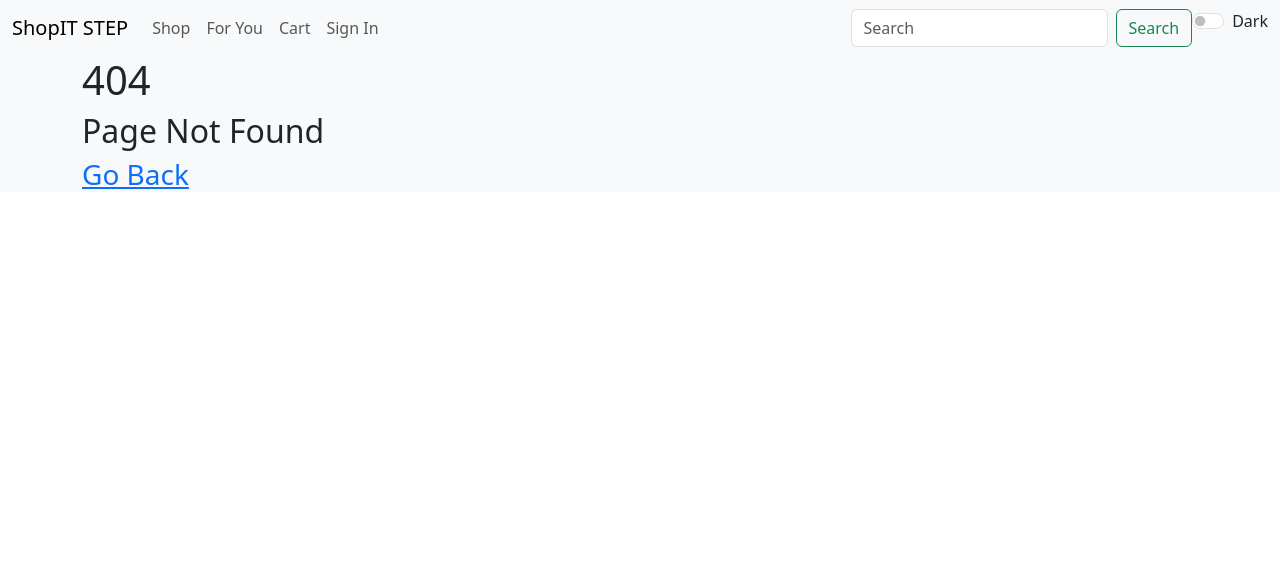
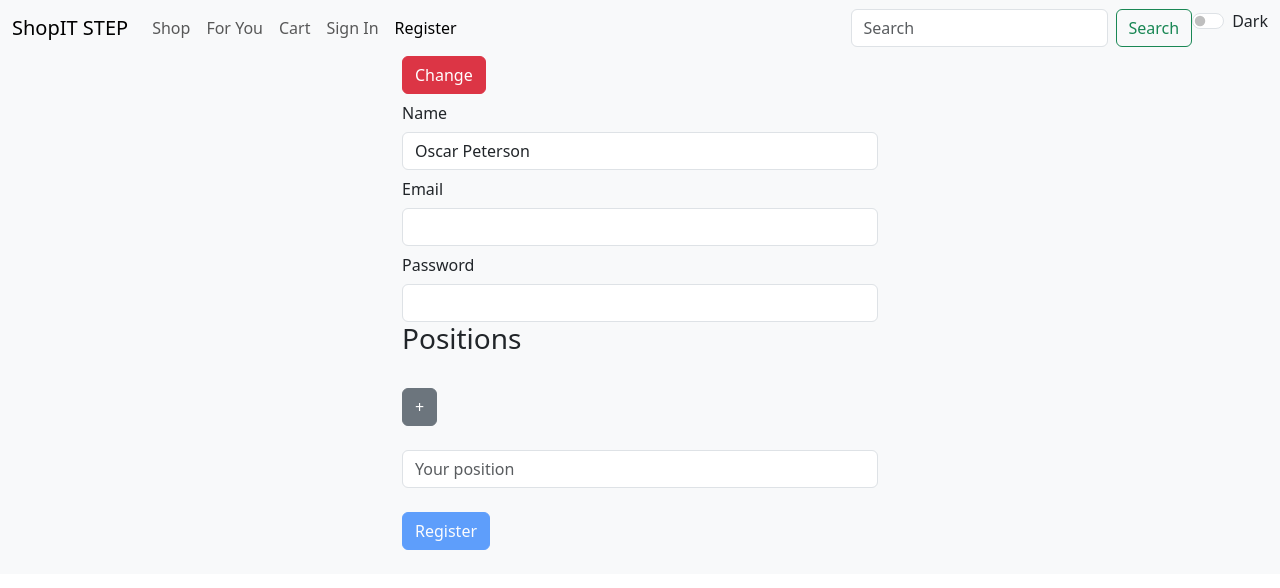
Before and after one commit to CondensedMilk7/shopit-step-g2, an Angular app: page /register in a window 1280 px wide. Before the commit this address had no page. Shown: the top 588 px of the page. Built offline with nearby package versions, Linux system fonts and the light colour scheme.

Commit message:
add register page

```diff
--- a/src/app/app.routing.ts
+++ b/src/app/app.routing.ts
@@ -6,8 +6,10 @@ import { RecommendedComponent } from './pages/shop/recommended/recommended.compo
 import { AllComponent } from './pages/shop/all/all.component';
 import { SignInComponent } from './pages/sign-in/sign-in.component';
 import { ProductDetailsComponent } from './pages/shop/product-details/product-details.component';
+import { RegisterComponent } from './pages/register/register.component';
 
 export const APP_ROUTES: Routes = [
+  { path: 'register', component: RegisterComponent },
   { path: 'sign-in', component: SignInComponent },
   {
     path: 'shop',
--- a/src/app/components/header/header.component.html
+++ b/src/app/components/header/header.component.html
@@ -33,6 +33,14 @@
           routerLinkActive="active"
           >Sign In</a
         >
+
+        <a
+          class="nav-link"
+          aria-current="page"
+          routerLink="/register"
+          routerLinkActive="active"
+          >Register</a
+        >
       </div>
     </div>
     <form class="d-flex" role="search">
--- /dev/null
+++ b/src/app/pages/register/register.component.html
@@ -0,0 +1,52 @@
+<div class="container" style="max-width: 500px">
+  <button class="btn btn-danger" (click)="onUpdateName()">Change</button>
+  <form [formGroup]="registerForm" (ngSubmit)="onSubmit()">
+    <div>
+      <label for="name" class="col-form-label">Name</label>
+      <input
+        type="text"
+        id="name"
+        class="form-control"
+        formControlName="name"
+      />
+    </div>
+    <div>
+      <label for="email" class="col-form-label">Email</label>
+      <input
+        type="email"
+        id="email"
+        class="form-control"
+        formControlName="email"
+      />
+    </div>
+    <div>
+      <label for="password" class="col-form-label">Password</label>
+      <input
+        type="password"
+        id="password"
+        class="form-control"
+        formControlName="password"
+      />
+    </div>
+    <div formArrayName="positions">
+      <h3>Positions</h3>
+      <button
+        class="btn btn-secondary my-4"
+        type="button"
+        (click)="addPosition()"
+      >
+        +
+      </button>
+      <input
+        type="text"
+        class="form-control"
+        placeholder="Your position"
+        *ngFor="let position of positions.controls; let i = index"
+        [formControlName]="i"
+      />
+    </div>
+    <button class="btn btn-primary my-4" [disabled]="registerForm.invalid">
+      Register
+    </button>
+  </form>
+</div>
--- /dev/null
+++ b/src/app/pages/register/register.component.ts
@@ -0,0 +1,49 @@
+import { Component } from '@angular/core';
+import { FormBuilder, Validators } from '@angular/forms';
+
+@Component({
+  selector: 'app-register',
+  templateUrl: './register.component.html',
+  styleUrls: ['./register.component.scss'],
+})
+export class RegisterComponent {
+  registerForm = this.fb.group({
+    name: [
+      'Oscar Peterson',
+      [
+        Validators.required,
+        Validators.pattern(/^[A-z]/),
+        Validators.minLength(2),
+        Validators.maxLength(20),
+      ],
+    ],
+    email: ['', [Validators.required, Validators.email]],
+    password: ['', [Validators.required, Validators.minLength(8)]],
+    positions: this.fb.array([this.fb.control('')]),
+  });
+
+  // გამოიყენეთ NonNullableFormBuilder რათა reset()-მა
+  // კონტროლები გადაიყვანოს საწყის მნიშვნელობაზე და არა null-ზე.
+  constructor(private fb: FormBuilder) {}
+
+  get positions() {
+    return this.registerForm.controls['positions'];
+  }
+
+  onSubmit() {
+    console.log(this.registerForm.value);
+    this.registerForm.reset();
+    console.log(this.registerForm.value);
+  }
+
+  onUpdateName() {
+    this.registerForm.patchValue({
+      email: 'oscar@mail',
+      password: '2-5-1',
+    });
+  }
+
+  addPosition() {
+    this.positions.push(this.fb.control(''));
+  }
+}
```
Also changed, not shown: src/app/app.module.ts (+9 -2 lines), src/app/pages/register/register.component.scss (added).
